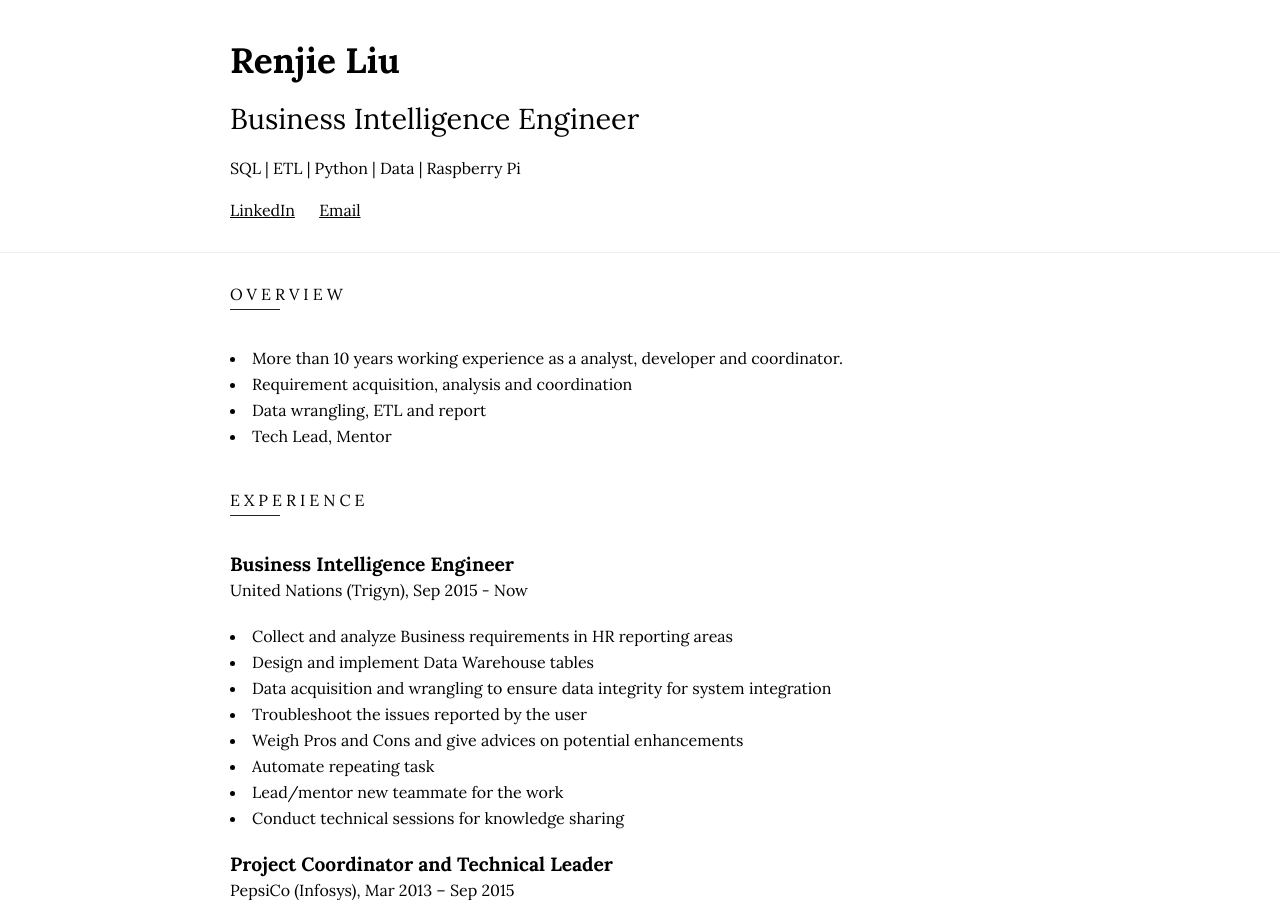
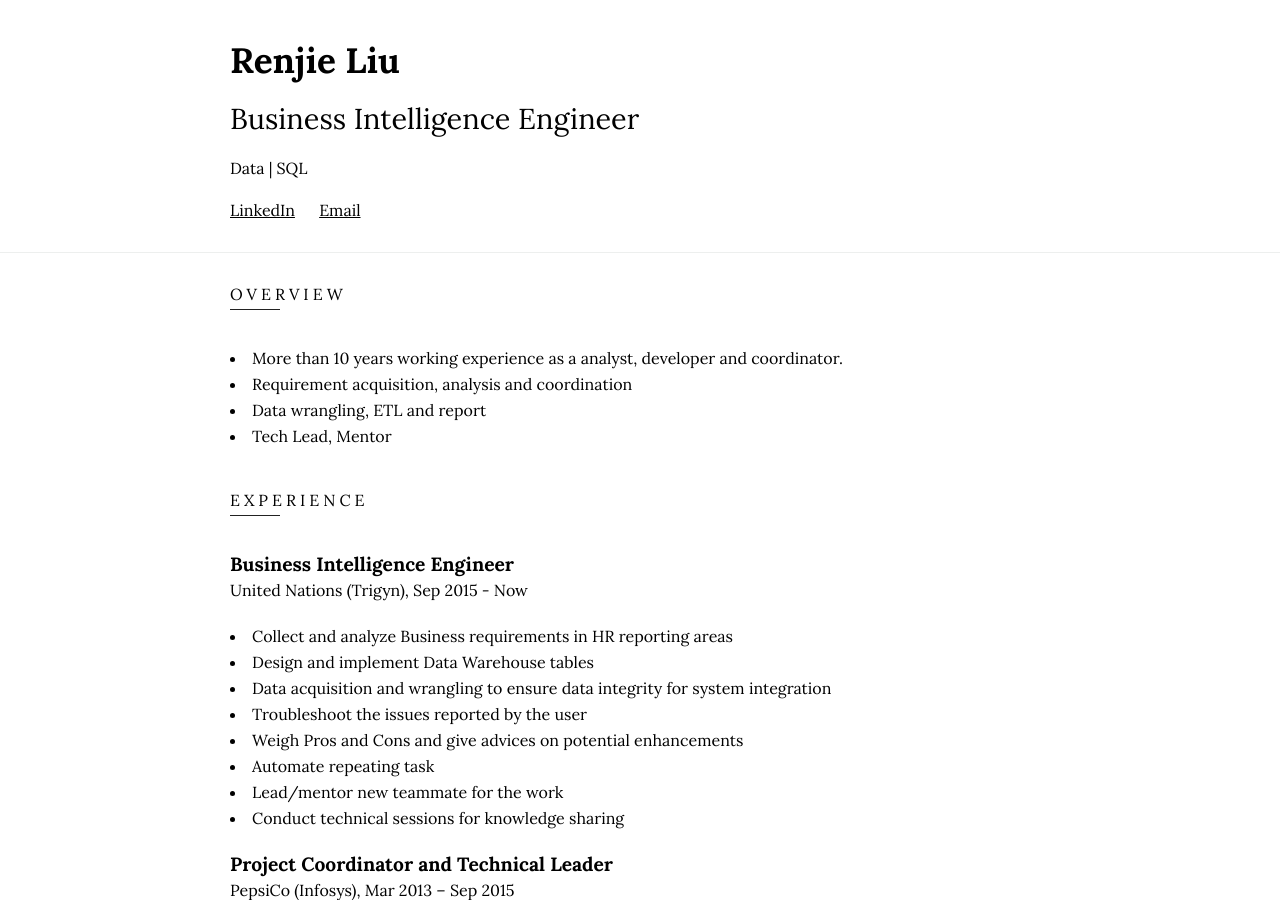
Before and after one commit to renjieliu/renjieliu.github.io, a Jekyll site: the page built from index.html, in a window 1280 px wide and 900 px high. Built offline with Jekyll 4.4.1, drawn with Linux system fonts in a browser that asks for light colours; some of the changed lines change nothing that is shown.

Commit message:
Update _config.yml

```diff
--- a/_config.yml
+++ b/_config.yml
@@ -9,7 +9,7 @@ description: Single page website for Renjie's Profile
 name: Renjie Liu
 job: Business Intelligence Engineer
 location: New York
-skills: SQL | ETL | Python | Data | Raspberry Pi
+skills: Data | SQL # Raspberry Pi #SQL | ETL | Python | Data | Raspberry Pi
 #twitter_username: mattcouchman
 #github_username:  mattcouchman
 #codepen_username:  mattcouchman
```
